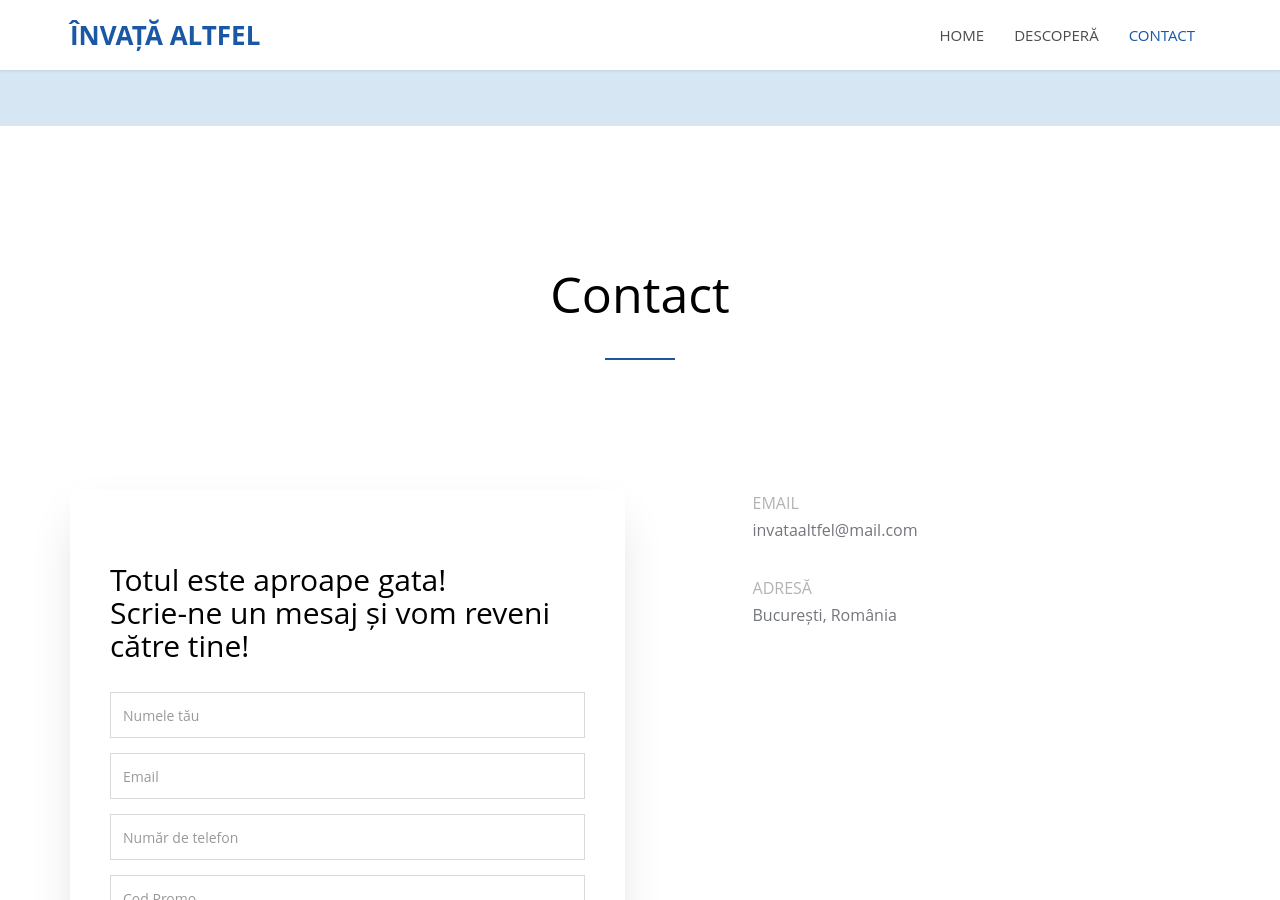
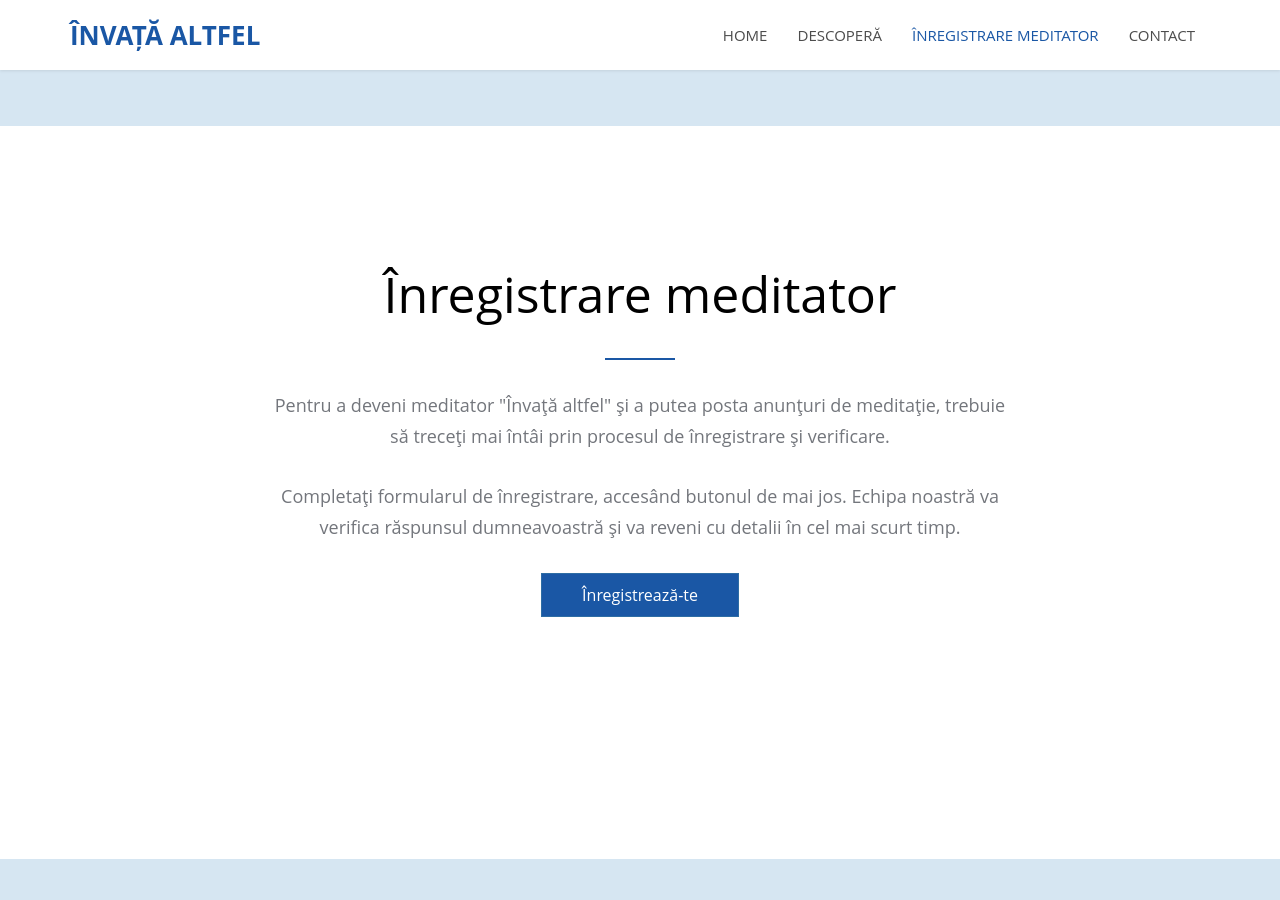
Before and after one commit to invata-altfel/invata-altfel.github.io, a Jekyll site: the page index.html, which Jekyll copies as it is, in a window 1280 px wide and 900 px high, scrolled down 3357 px. Built offline with Jekyll 4.4.1, drawn with Linux system fonts in a browser that asks for light colours; some web fonts are replaced.

Commit message:
Added registration form

```diff
--- a/index.html
+++ b/index.html
@@ -57,6 +57,7 @@
             <li class="active"><a href="#" data-nav-section="home">Home</a></li>
             <!-- <li><a href="#" data-nav-section="team">ECHIPA</a></li> -->
             <li><a href="#" data-nav-section="features">DESCOPERĂ</a></li>
+            <li><a href="#" data-nav-section="register">ÎNREGISTRARE MEDITATOR</a></li>
             <!-- <li><a href="#" data-nav-section="metricsAndRevenue">ALTE DETALII</a></li> -->
             <!-- <li><a href="#" data-nav-section="m2validation">M2-VALIDARE</a></li> -->
             <!-- <li><a href="#" data-nav-section="pricing">TARIFARE</a></li> -->
@@ -153,9 +154,23 @@
         <!-- END row -->
       </div>
     </section>
-    <!-- END section -->
 
-    <!-- END section -->
+
+    <!-- Sectiune inregistrare meditator -->
+    <section class="probootstrap-section" id="register" data-section="register">
+      <div class="container">
+        <div class="row text-center mb100">
+          <div class="col-md-8 col-md-offset-2 probootstrap-section-heading">
+            <h2 class="mb30 text-black probootstrap-heading">Înregistrare meditator</h2>
+            <p><font size="4">Pentru a deveni meditator "Învaţă altfel" şi a putea posta anunţuri de meditaţie, trebuie să treceţi mai întâi prin procesul de înregistrare şi verificare.</font></p>
+            <p><font size="4">Completaţi formularul de înregistrare, accesând butonul de mai jos. Echipa noastră va verifica răspunsul dumneavoastră şi va reveni cu detalii în cel mai scurt timp.</font></p>
+            <div class="probootstrap-subheading center">
+              <p class="probootstrap-animate"><a href="https://goo.gl/forms/steSeAfw9cL7sayd2" target="_blank" role="button" class="btn btn-primary smoothscroll">Înregistrează-te</a></p>
+            </div>
+          </div>
+        </div>
+      </div>
+    </section>
 
 
     <!-- <section class"probootstrap-section probootstrap-cta">
@@ -174,7 +189,7 @@
     <!-- END section -->
     <!-- END section -->
 
-    <section class="probootstrap-section" data-section="contact" id="contact">
+    <section class="probootstrap-section probootstrap-bg-light" data-section="contact" id="contact">
       <div class="container">
         <div class="row text-center mb100">
           <div class="col-md-8 col-md-offset-2  probootstrap-section-heading text-center text-black">
```
